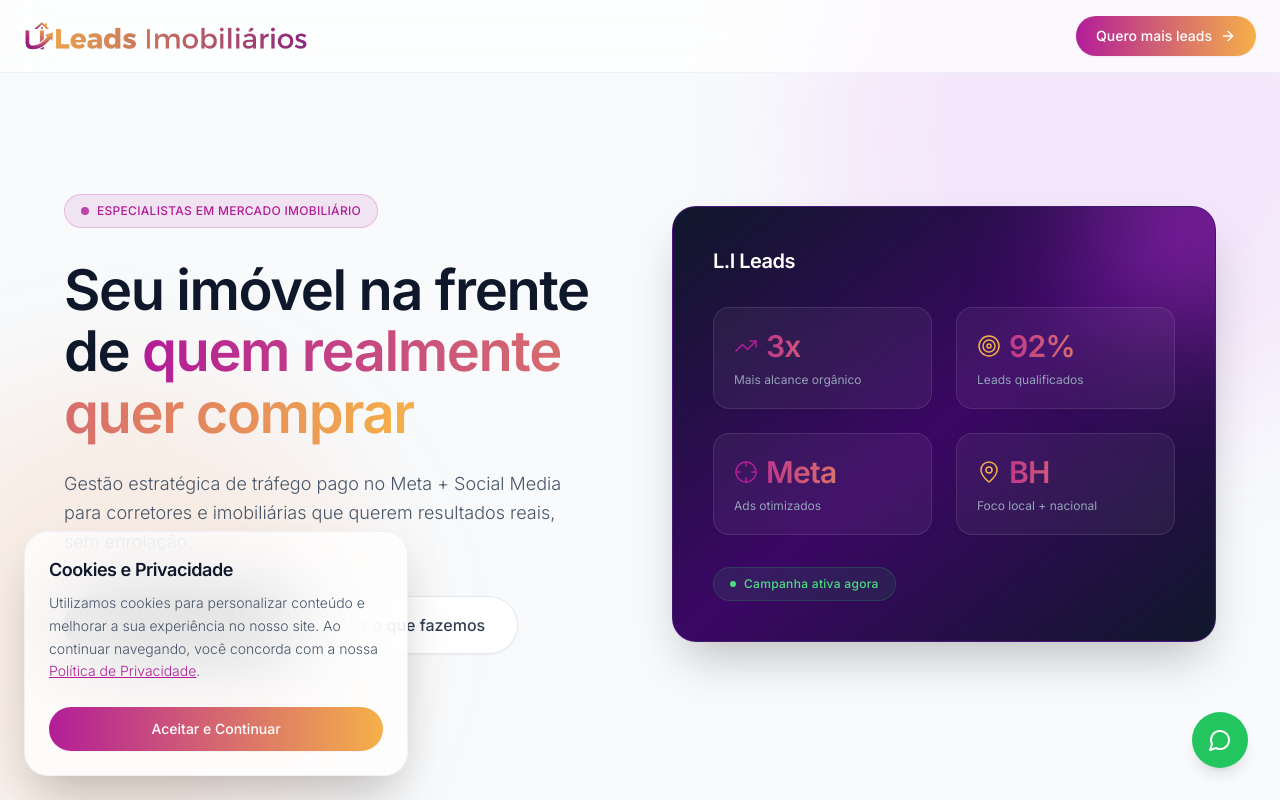
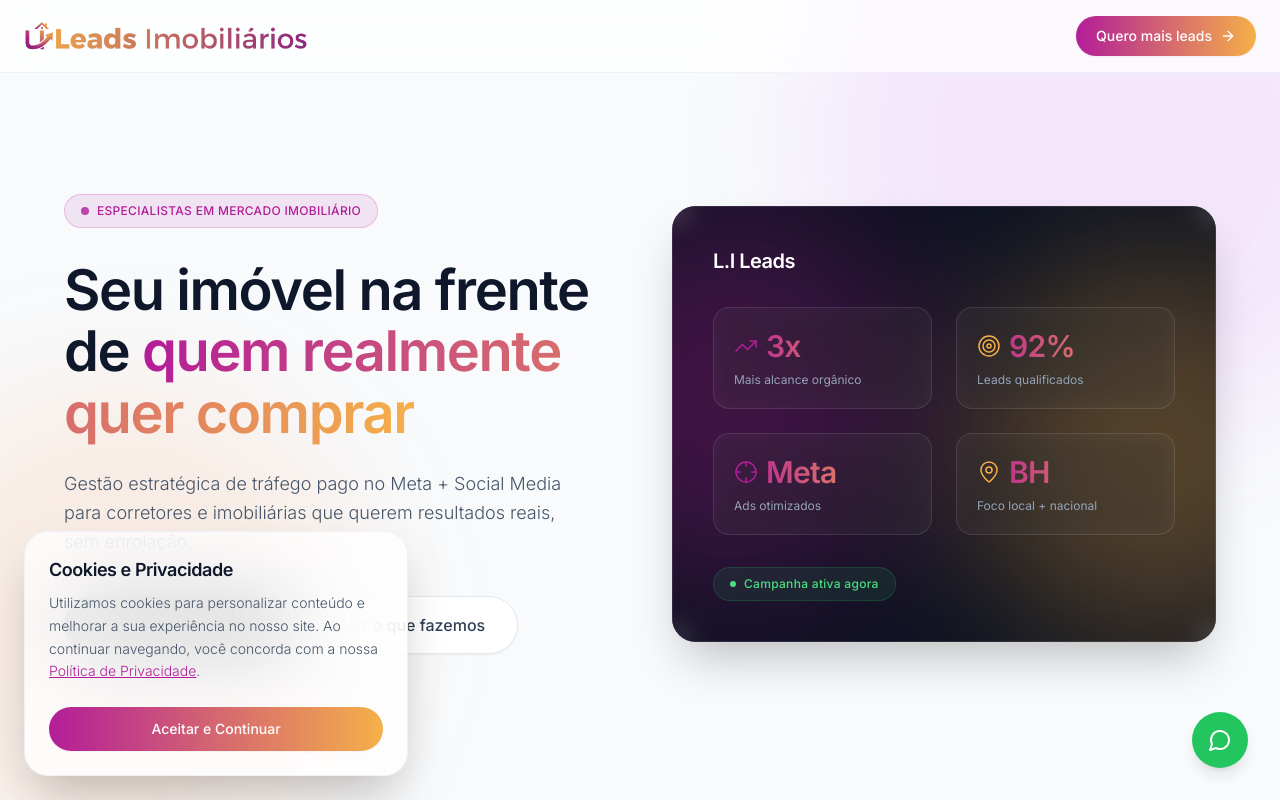
Before and after one commit to bindvalue/li_leads_imobiliarios, a Next.js app: page / in a window 1280 px wide. Shown: the top 800 px of the page. Built offline with nearby package versions, Linux system fonts and the light colour scheme.

Commit message:
chore: enhance Hero component with new design and animations

```diff
--- a/components/Hero.tsx
+++ b/components/Hero.tsx
@@ -31,8 +31,13 @@ export default function Hero() {
         </div>
 
         <div className="relative hidden md:block">
-          <div className="bg-gradient-to-br from-slate-900 via-purple-950 to-slate-900 rounded-3xl p-10 text-white shadow-2xl relative overflow-hidden border border-purple-800/50">
-            <div className="absolute -top-24 -right-24 w-56 h-56 bg-fuchsia-500/40 rounded-full blur-3xl" />
+          <div className="bg-slate-900 rounded-3xl shadow-2xl relative overflow-hidden">
+            {/* Aurora Light Blobs */}
+            <div className="absolute top-0 -left-1/4 w-96 h-96 bg-[#B31D98] rounded-full opacity-40 blur-[80px] animate-blob1" />
+            <div className="absolute bottom-0 -right-1/4 w-96 h-96 bg-[#F5B049] rounded-full opacity-40 blur-[80px] animate-blob2" />
+
+            {/* Glassmorphism Content Layer */}
+            <div className="relative z-10 p-10 bg-black/20 backdrop-blur-md border border-white/10 h-full text-white">
               <div className="font-semibold text-xl tracking-tight mb-8">L.I Leads</div>
               <div className="grid grid-cols-2 gap-6 mb-8">
                 <div className="bg-white/5 backdrop-blur-md border border-white/10 rounded-2xl p-5 shadow-sm">
@@ -58,6 +63,7 @@ export default function Hero() {
             </div>
           </div>
         </div>
+      </div>
     </section>
   );
 }
--- a/tailwind.config.ts
+++ b/tailwind.config.ts
@@ -6,7 +6,26 @@ const config: Config = {
     "./app/**/*.{js,ts,jsx,tsx,mdx}",
   ],
   theme: {
-    extend: {},
+    extend: {
+      keyframes: {
+        blob1: {
+          "0%, 100%": { transform: "translate(0, 0) scale(1)" },
+          "25%": { transform: "translate(60px, -80px) scale(1.1)" },
+          "50%": { transform: "translate(120px, 40px) scale(0.9)" },
+          "75%": { transform: "translate(-40px, 100px) scale(1.2)" },
+        },
+        blob2: {
+          "0%, 100%": { transform: "translate(0, 0) scale(1)" },
+          "25%": { transform: "translate(-70px, 90px) scale(1.2)" },
+          "50%": { transform: "translate(80px, -60px) scale(1)" },
+          "75%": { transform: "translate(-100px, -40px) scale(0.8)" },
+        },
+      },
+      animation: {
+        blob1: "blob1 20s ease-in-out infinite",
+        blob2: "blob2 25s ease-in-out infinite",
+      },
+    },
   },
   plugins: [],
 };
```
Lines whose indentation alone changed are shown as unchanged.
